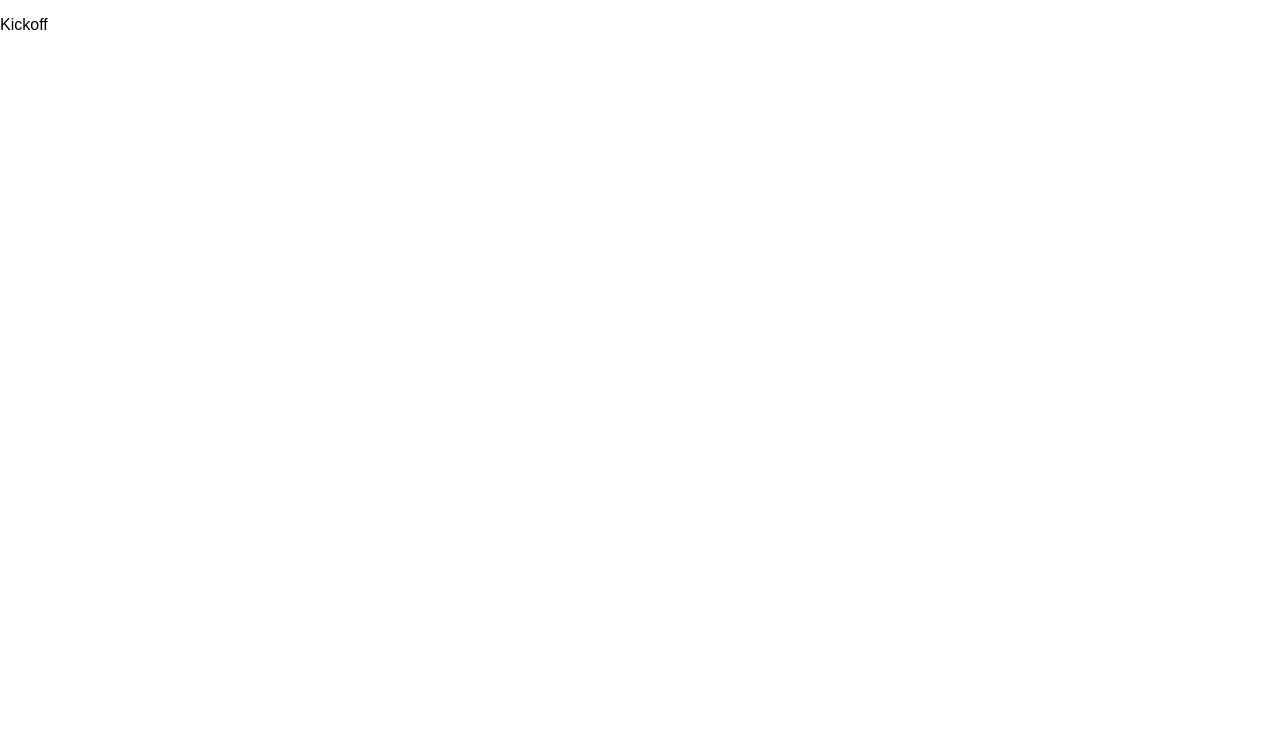
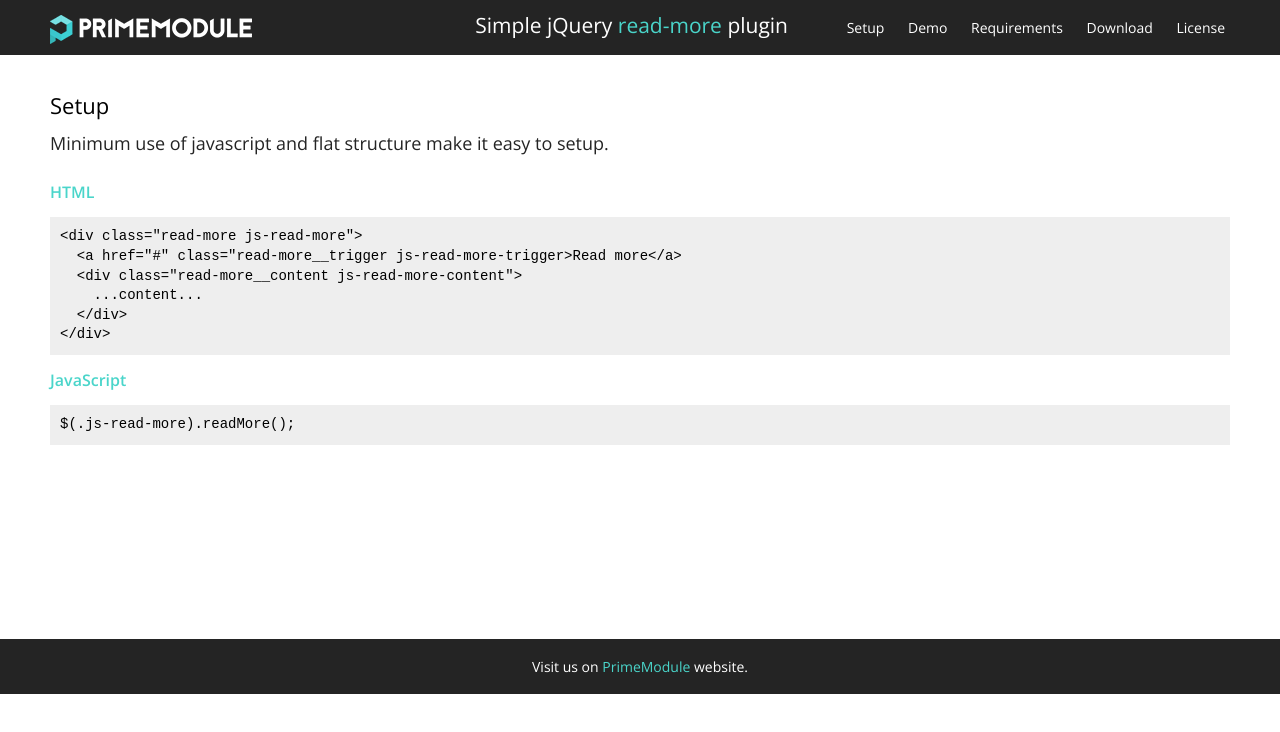
Before and after one commit to PrimeModule/read-more, a plain HTML site: page index.html in a window 1280 px wide. Drawn offline with nearby package versions, Linux system fonts and the light colour scheme.

Commit message:
Added setup section to index.html

```diff
--- a/index.html
+++ b/index.html
@@ -5,7 +5,10 @@
     <meta http-equiv="X-UA-Compatible" content="chrome=1">
     <meta name="viewport" content="width=device-width, initial-scale=1, maximum-scale=1">
 
+    <link rel="stylesheet" href="https://fonts.googleapis.com/css?family=Open+Sans:400,300,600">
+
     <link rel="stylesheet" type="text/css" href="public/stylesheets/normalize.css" media="screen" />
+    <link rel="stylesheet" type="text/css" href="public/stylesheets/screen.css" media="screen" />
     <link rel="stylesheet" type="text/css" href="public/stylesheets/read-more.css" media="screen" />
 
     <script src="https://ajax.googleapis.com/ajax/libs/jquery/1.12.0/jquery.min.js"></script>
@@ -19,6 +22,78 @@
   </head>
 
   <body>
-    <p>Kickoff</p>
+    <!-- HEADER -->
+    <header class="header">
+      <section class="section">
+        <h1 class="logo">
+          <a href="http://www.primemodule.com" title="PrimeModule Website" class="logo__link-image">PrimeModule</a>
+        </h1>
+
+        <nav class="navigation">
+          <h2 class="navigation__title text-bright">Simple jQuery <span class="text-highlight">read-more</span> plugin</h2>
+          <ul class="list-inline navigation__menu">
+            <li class="list-inline__item navigation__menu__item">
+              <a href="#setup" class="common-link common-link--bright text-bright">Setup</a>
+            </li>
+            <li class="list-inline__item navigation__menu__item">
+              <a href="#demo" class="common-link common-link--bright text-bright">Demo</a>
+            </li>
+            <li class="list-inline__item navigation__menu__item">
+              <a href="#requirements" class="common-link common-link--bright text-bright">Requirements</a>
+            </li>
+            <li class="list-inline__item navigation__menu__item">
+              <a href="#download" class="common-link common-link--bright text-bright">Download</a>
+            </li>
+            <li class="list-inline__item navigation__menu__item">
+              <a href="#license" class="common-link common-link--bright text-bright">License</a>
+            </li>
+          </ul>
+        </nav>
+      </section>
+    </header>
+
+    <!-- MAIN CONTENT -->
+    <main class="main">
+      <section id="setup" class="section">
+        <h3 class="section__title ">Setup</h3>
+        <p class="section__description">Minimum use of javascript and flat structure make it easy to setup.</p>
+        <div class="preview-box">
+          <h4 class="preview-box__title text-highlight">HTML</h3>
+          <pre class="preview-box__code">&lt;div class="read-more js-read-more"&gt;
+  &lt;a href="#" class="read-more__trigger js-read-more-trigger>Read more&lt;/a&gt;
+  &lt;div class="read-more__content js-read-more-content"&gt;
+    ...content...
+  &lt;/div&gt;
+&lt;/div&gt;</pre>
+        </div>
+        <div class="preview-box">
+          <h4 class="preview-box__title text-highlight">JavaScript</h3>
+          <pre class="preview-box__code">$(.js-read-more).readMore();</pre>
+        </div>
+      </section>
+
+      <section id="demo" class="section">
+
+      </section>
+
+      <section id="requirements" class="section">
+
+      </section>
+
+      <section id="download" class="section">
+
+      </section>
+
+      <section id="license" class="section">
+
+      </section>
+    </main>
+
+    <!-- FOOTER -->
+    <footer class="footer text-center">
+      <section class="section">
+        <a href="http://www.primemodule.com" title="PrimeModule Website" class="common-link common-link--bright text-bright">Visit us on <span class="text-highlight">PrimeModule</span> website.</a>
+      </section>
+    </footer>
   </body>
 </html>
--- /dev/null
+++ b/public/stylesheets/screen.css
@@ -0,0 +1,135 @@
+/* Global */
+body {
+  font-family: 'Open Sans';
+  font-size: 14px;
+  line-height: 1.4;
+}
+p {
+  color: #242424;
+  margin: 0;
+}
+
+/* Typography */
+.text-bright {
+  color: #ffffff;
+}
+.text-highlight {
+  color: #4ad5ca;
+}
+.text-center {
+  text-align: center;
+}
+h2,
+h3,
+h4 {
+  font-weight: 400;
+  line-height: 1.4;
+  margin: 0;
+}
+
+/* Common link */
+.common-link {
+  padding-bottom: 3px;
+  padding-top: 3px;
+  text-decoration: none;
+}
+.common-link:hover {
+  border-bottom: 1px solid #242424;
+}
+.common-link--bright:hover {
+  border-color: #ffffff;
+}
+
+/* Section */
+.section {
+  margin: 0 auto;
+  max-width: 1180px;
+  position: relative;
+}
+.section__title {
+  font-size: 22px;
+  margin-bottom: 10px;
+}
+.section__description {
+  font-size: 18px;
+  margin-bottom: 25px;
+}
+
+/* List */
+.list-inline {
+  list-style-type: none;
+  margin: 0;
+  padding: 0;
+}
+.list-inline__item {
+  display: inline-block;;
+}
+
+/* Header and footer */
+.header,
+.footer {
+  background-color: #242424;
+  line-height: 55px;
+}
+.header {
+  position: fixed;
+  width: 100%;
+}
+.logo {
+  display: inline-block;
+  height: 29px;
+  margin: 0;
+  overflow: hidden;
+  vertical-align: middle;
+  width: 202px;
+}
+.logo__link-image {
+  background: url('../images/primemodule_logo.png') no-repeat 0 0;
+  display: inline-block;
+  height: 29px;
+  text-indent: 900em;
+}
+.navigation {
+  position: absolute;
+  right: 0;
+  top: 0;
+}
+.navigation__title {
+  margin-right: 50px;
+}
+.navigation__title,
+.navigation__menu {
+  display: inline-block;
+}
+.navigation__menu__item {
+  margin-left: 10px;
+  padding-left: 5px;
+  padding-right: 5px;
+}
+.navigation__menu__item:first-child {
+  margin-left: 0;
+}
+
+/* Main */
+.main {
+  padding-top: 70px;
+}
+.main .section {
+  padding-bottom: 20px;
+  padding-top: 20px;
+}
+.preview-box__title {
+  font-size: 16px;
+  font-weight: 600;
+}
+.preview-box__code {
+  background-color: #eee;
+  padding: 10px;
+}
+
+@media screen and (max-width: 1180px) {
+  .section {
+    padding-left: 15px;
+    padding-right: 15px;
+  }
+}
```
Also changed, not shown: public/images/primemodule_logo.png (added).
